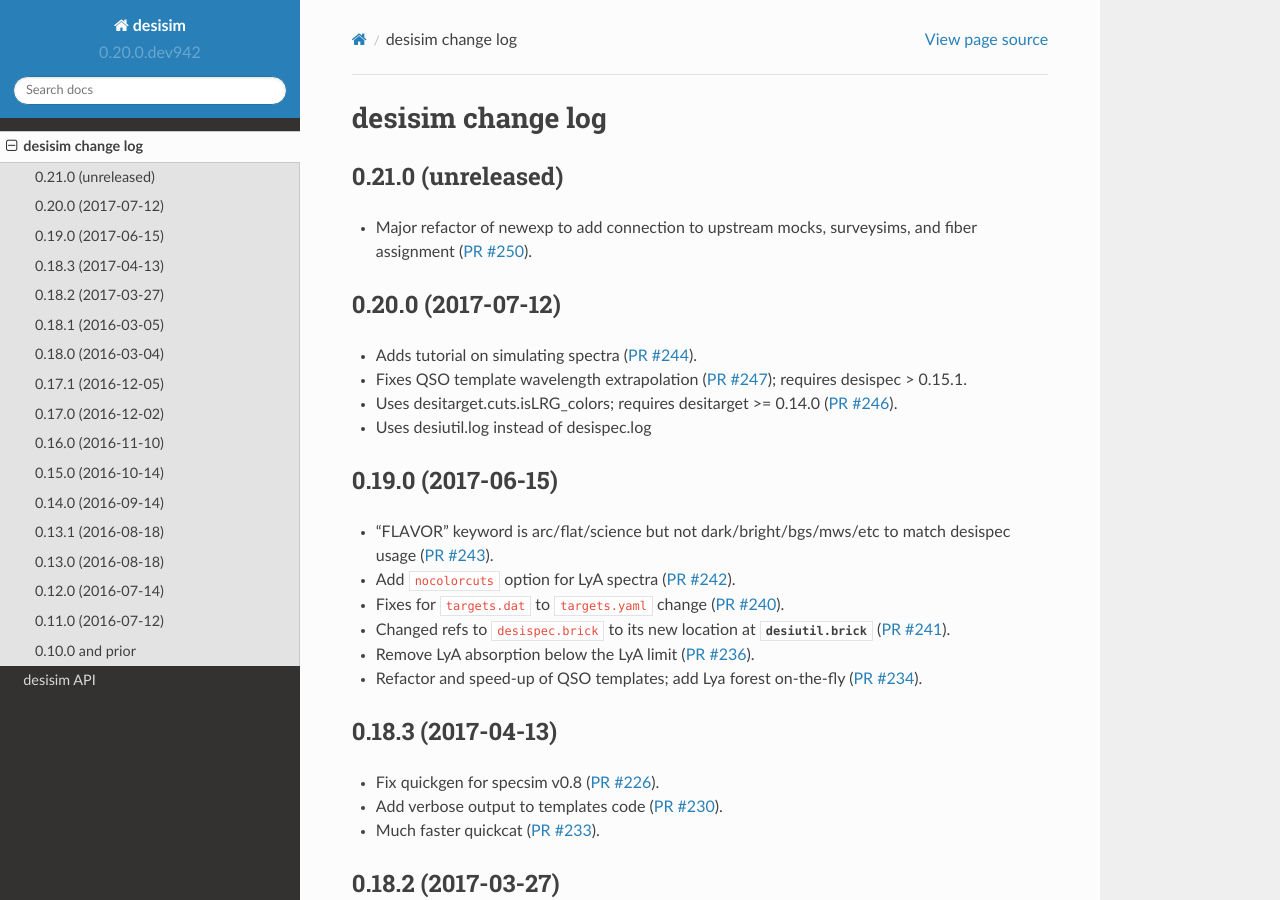
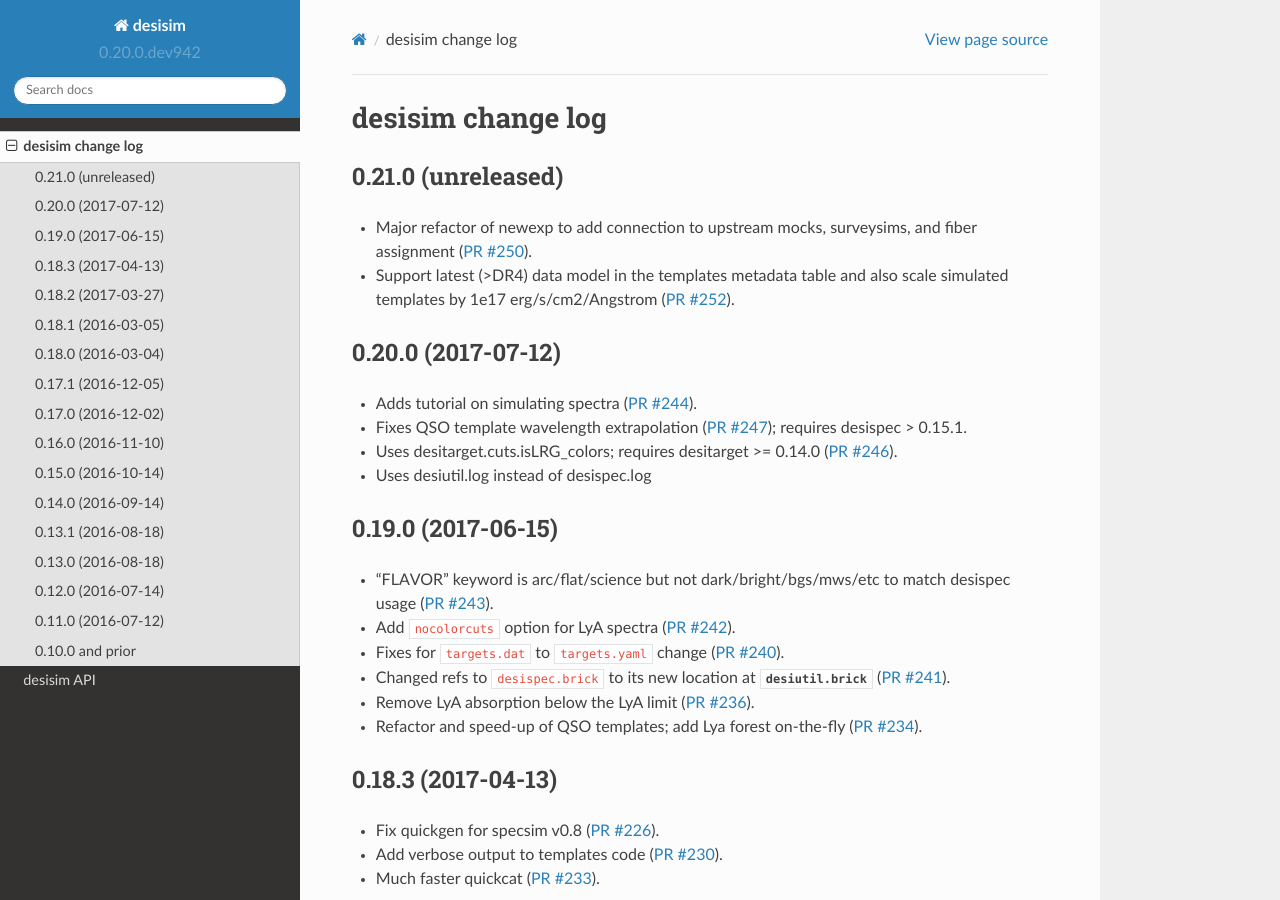
Before and after one commit to desihub/desisim, a Sphinx documentation site: the page built from doc/changes.rst, in a window 1280 px wide and 900 px high. Built offline with Sphinx 7.4.7 and the Read the Docs theme 2.0.0, drawn with Linux system fonts in a browser that asks for light colours.

Commit message:
update changes.rst [ci skip]

```diff
--- a/doc/changes.rst
+++ b/doc/changes.rst
@@ -7,8 +7,11 @@ desisim change log
 
 * Major refactor of newexp to add connection to upstream mocks, surveysims,
   and fiber assignment (`PR #250`_).
+* Support latest (>DR4) data model in the templates metadata table and also
+  scale simulated templates by 1e17 erg/s/cm2/Angstrom (`PR #252`_).
 
 .. _`PR #250`: https://github.com/desihub/desisim/pull/250
+.. _`PR #252`: https://github.com/desihub/desisim/pull/252
 
 0.20.0 (2017-07-12)
 -------------------
```
